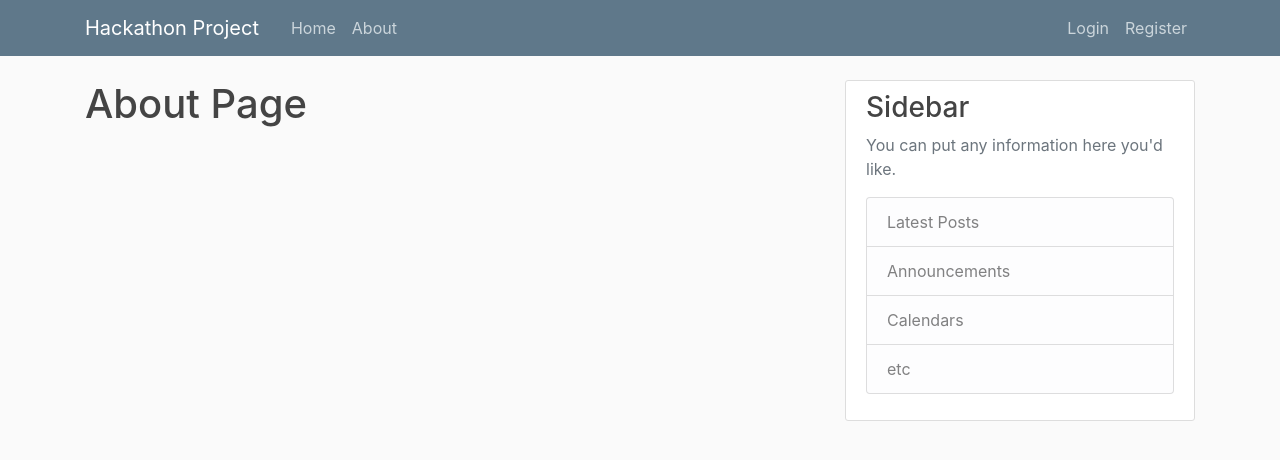
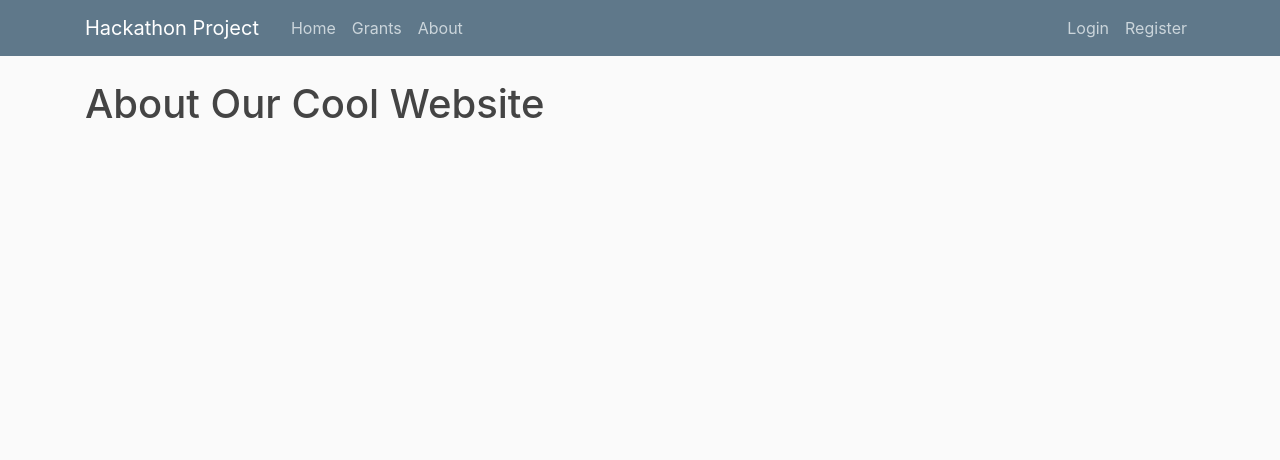
Before and after one commit to BenKluger/QC-x-Headstart, a Flask app: page /about in a window 1280 px wide. Shown: the top 460 px of the page. Run offline with Flask 2, Linux system fonts and the light colour scheme; some libraries are stand-ins or nearby versions.

Commit message:
added pages, nav links

```diff
--- a/app.py
+++ b/app.py
@@ -23,11 +23,22 @@ def home():
     return render_template('home.html', posts=posts)
 
 
+@app.route("/grants")
+def grants():
+    return render_template('grants_list.html', posts=posts)
+
+
+
 @app.route("/about")
 def about():
     return render_template('about.html', title='About')
 
 
+@app.route("/login")
+def login():
+    return render_template('account/login.html')
+
+
 if __name__ == '__main__':
     app.config["TEMPLATES_AUTO_RELOAD"] = True
     app.run(debug=True)
--- a/templates/about.html
+++ b/templates/about.html
@@ -1,4 +1,4 @@
 {% extends "layout.html" %}
 {% block content %}
-    <h1>About Page</h1>
+    <h1>About Our Cool Website</h1>
 {% endblock content %}
--- /dev/null
+++ b/templates/account/login.html
@@ -0,0 +1 @@
+Log in I guess
--- /dev/null
+++ b/templates/account/register.html
@@ -0,0 +1 @@
+Or Register
--- a/templates/layout.html
+++ b/templates/layout.html
@@ -27,7 +27,9 @@
           <div class="collapse navbar-collapse" id="navbarToggle">
             <div class="navbar-nav mr-auto">
               <a class="nav-item nav-link" href="/">Home</a>
+              <a class="nav-item nav-link" href="/grants">Grants</a>
               <a class="nav-item nav-link" href="/about">About</a>
+
             </div>
             <!-- Navbar Right Side -->
             <div class="navbar-nav">
@@ -38,25 +40,9 @@
         </div>
       </nav>
     </header>
+
     <main role="main" class="container">
-      <div class="row">
-        <div class="col-md-8">
           {% block content %}{% endblock %}
-        </div>
-        <div class="col-md-4">
-          <div class="content-section">
-            <h3>Sidebar</h3>
-            <p class='text-muted'>You can put any information here you'd like.
-              <ul class="list-group">
-                <li class="list-group-item list-group-item-light">Latest Posts</li>
-                <li class="list-group-item list-group-item-light">Announcements</li>
-                <li class="list-group-item list-group-item-light">Calendars</li>
-                <li class="list-group-item list-group-item-light">etc</li>
-              </ul>
-            </p>
-          </div>
-        </div>
-      </div>
     </main>
 
 
```
Also changed, not shown: templates/grants_list.html (added, +36 -0 lines), templates/home.html (+2 -12 lines).
